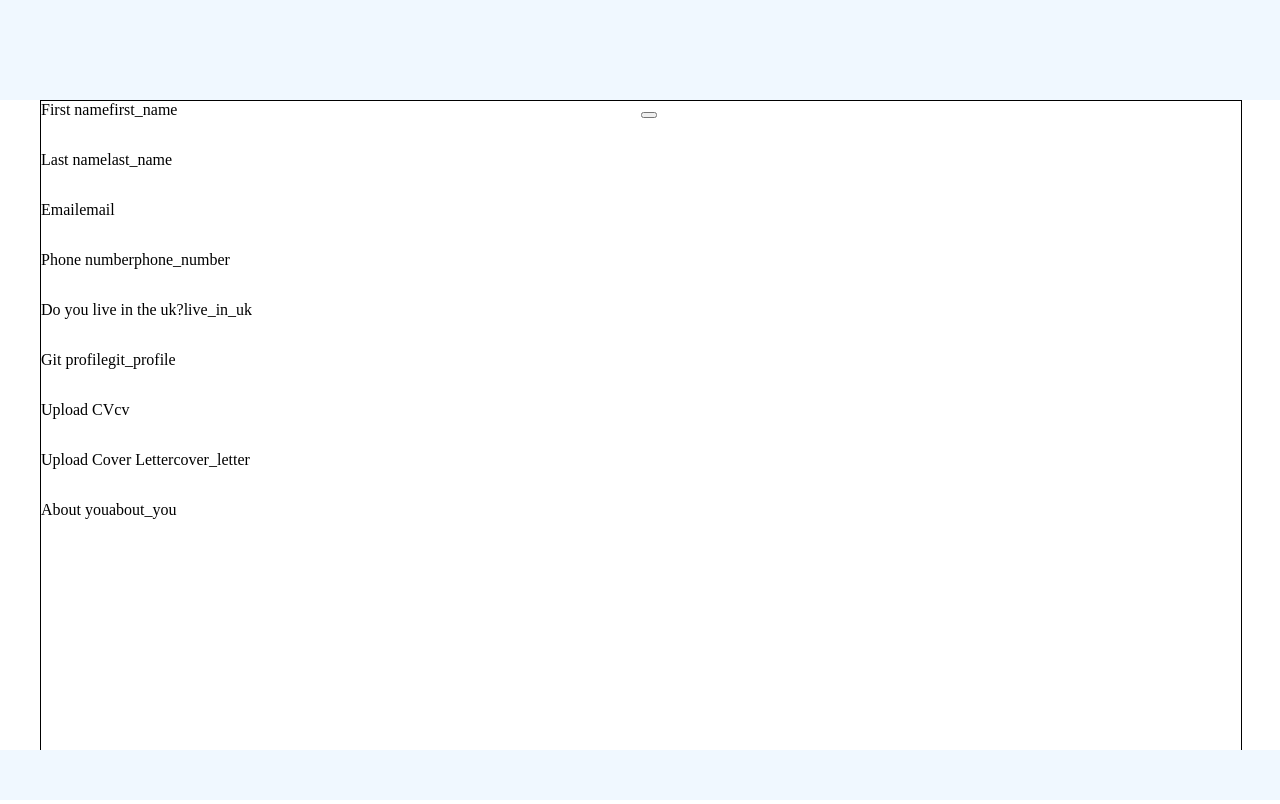
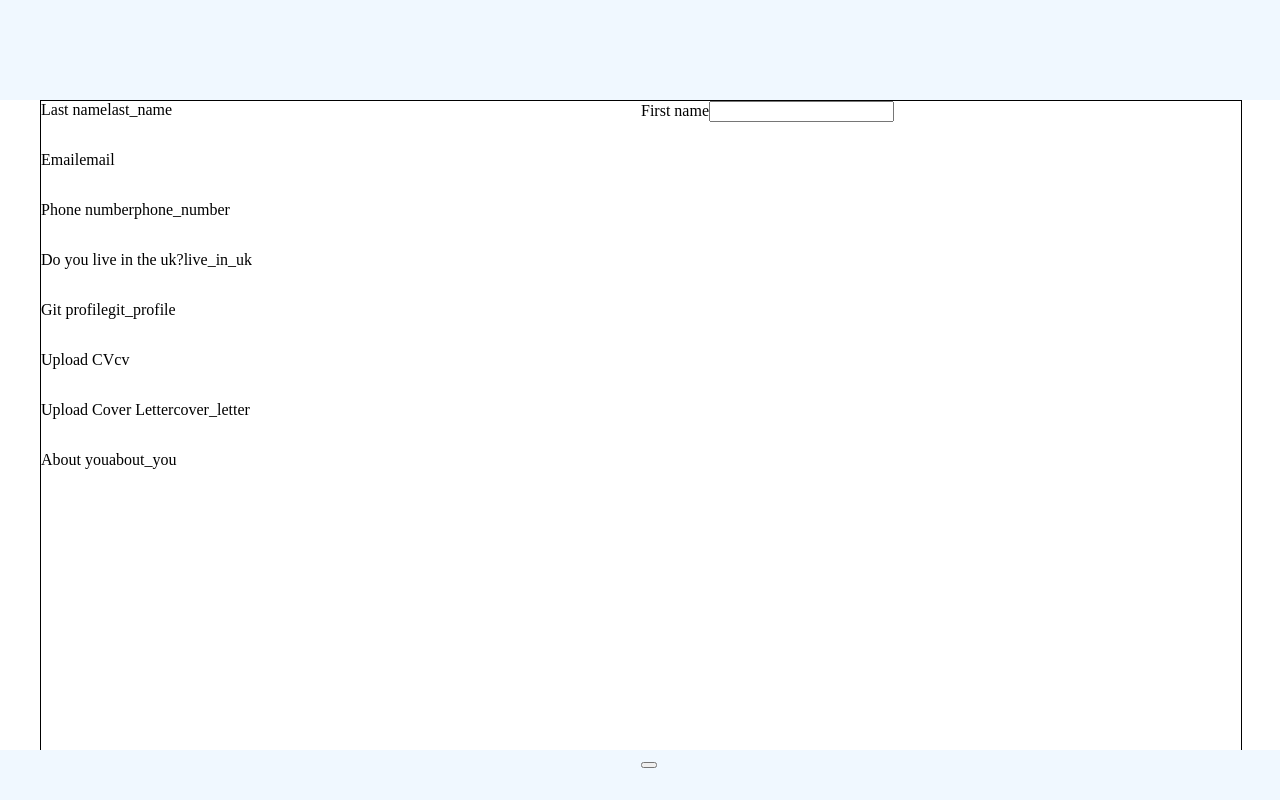
Before and after one commit to sodongit/netsells, an Angular app: page /cv in a window 1280 px wide. Built offline with nearby package versions, Linux system fonts and the light colour scheme.

Commit message:
move list and form to service

```diff
--- /dev/null
+++ b/src/app/core/services/cv.service.ts
@@ -0,0 +1,67 @@
+import {Injectable} from '@angular/core';
+import {FormBuilder, Validators} from "@angular/forms";
+
+
+@Injectable({
+  providedIn: 'root'
+})
+export class CvService {
+
+  constructor(private fb: FormBuilder,) {
+  }
+
+  private cvList = [
+    {
+      id: 1,
+      label: 'First name',
+      field_name: 'first_name',
+      type: 'input',
+      formControl: {first_name: ['', Validators.required]}
+    },
+    {id: 2, label: 'Last name', field_name: 'last_name', type: 'input', formControl: {last_name: ['']}},
+    {id: 3, label: 'Email', field_name: 'email', type: 'input', formControl: {email: ['', Validators.required]}},
+    {id: 4, label: 'Phone number', field_name: 'phone_number', type: 'input', formControl: {phone_number: ['']}},
+    {
+      id: 5,
+      label: 'Do you live in the uk?',
+      field_name: 'live_in_uk',
+      type: 'checkbox',
+      formControl: {live_in_uk: [false, Validators.required]}
+    },
+    {
+      id: 6,
+      label: 'Git profile',
+      field_name: 'git_profile',
+      type: 'input',
+      formControl: {git_profile: ['', Validators.required]}
+    },
+    {id: 7, label: 'Upload CV', field_name: 'cv', type: 'file', formControl: {cv: [null, Validators.required]}},
+    {
+      id: 8,
+      label: 'Upload Cover Letter',
+      field_name: 'cover_letter',
+      type: 'file',
+      formControl: {cover_letter: [null]}
+    },
+    {
+      id: 9,
+      label: 'About you',
+      field_name: 'about_you',
+      type: 'textfield',
+      formControl: {about_you: ['', Validators.required]}
+    },
+  ];
+
+
+  getCVList = function () {
+   return  this.cvList.map(({id,label,field_name,type}) => {return {id,label,field_name,type};});
+  }
+
+  getFormCV = function () {
+    return this.fb.group(this.cvList.reduce((ac, cr) => {
+      Object.assign(ac, cr.formControl);
+      return ac;
+    }, {}));
+  }
+
+}
--- a/src/app/modules/cv/pages/cv/cv.component.ts
+++ b/src/app/modules/cv/pages/cv/cv.component.ts
@@ -1,5 +1,6 @@
 import {Component, OnInit} from '@angular/core';
-import {FormBuilder, FormGroup} from "@angular/forms";
+import {FormBuilder, FormGroup, Validator, Validators} from "@angular/forms";
+import {CvService} from "../../../../core/services/cv.service";
 
 @Component({
   selector: 'app-cv',
@@ -8,33 +9,15 @@ import {FormBuilder, FormGroup} from "@angular/forms";
 })
 export class CvComponent implements OnInit {
 
-  currentBoxOnShow = null;
+  currentBoxOnShow = 1;
 
-  list = [
-    {id: 1, label: 'First name', field_name: 'first_name', type: 'input'},
-    {id: 2, label: 'Last name', field_name: 'last_name', type: 'input'},
-    {id: 3, label: 'Email', field_name: 'email', type: 'input'},
-    {id: 4, label: 'Phone number', field_name: 'phone_number', type: 'input'},
-    {id: 5, label: 'Do you live in the uk?', field_name: 'live_in_uk', type: 'checkbox'},
-    {id: 6, label: 'Git profile', field_name: 'git_profile', type: 'input'},
-    {id: 7, label: 'Upload CV', field_name: 'cv', type: 'file'},
-    {id: 8, label: 'Upload Cover Letter', field_name: 'cover_letter', type: 'file'},
-    {id: 9, label: 'About you', field_name: 'about_you', type: 'textfield'},
-  ]
+  list;
+  formCV: FormGroup;
 
-  formCV = this.fb.group({
-    first_name: [''],
-    last_name: [''],
-    email: [''],
-    phone_number: [''],
-    live_in_uk: [false],
-    git_profile: [''],
-    cv: [null],
-    cover_letter: [null],
-    about_you: [],
-  })
-
-  constructor(private fb: FormBuilder) {
+  constructor(private fb: FormBuilder,
+              private cvService : CvService) {
+    this.list = this.cvService.getCVList();
+    this.formCV = this.cvService.getFormCV()
   }
 
   ngOnInit() {
```
Also changed, not shown: 2 other files (tests, documents, lock files or other folders).
